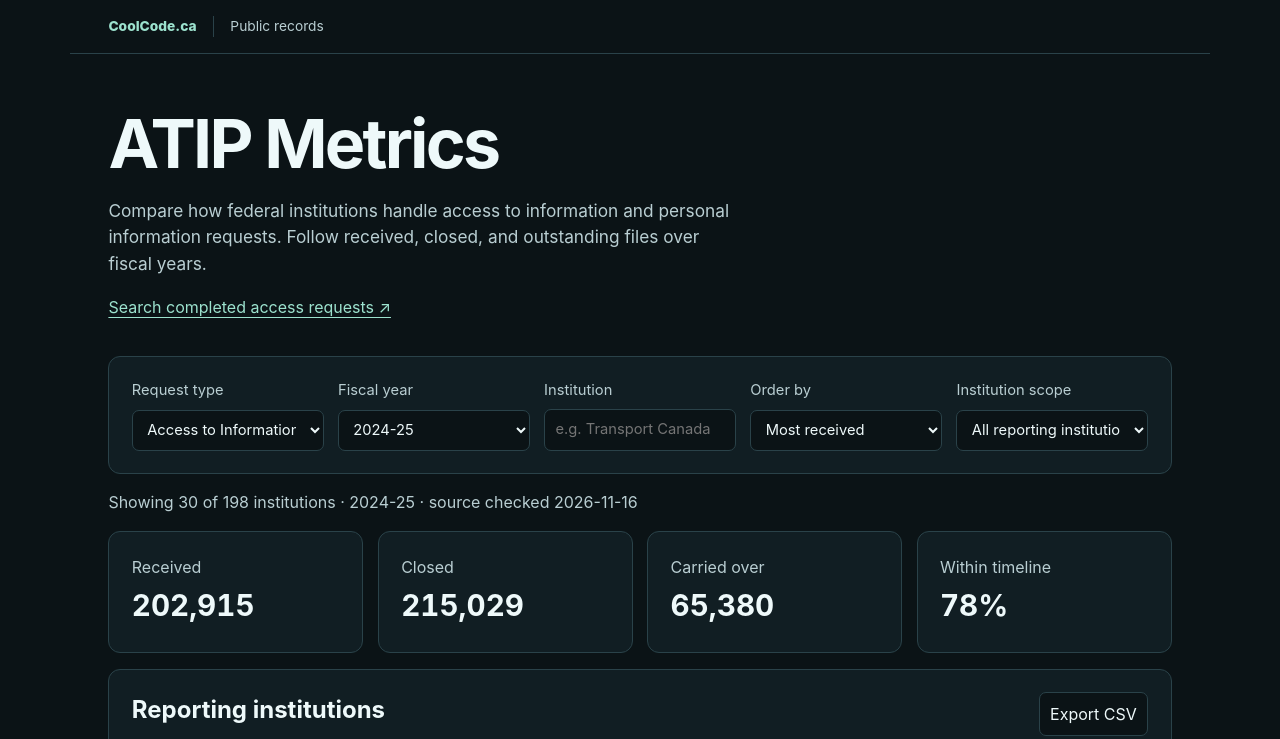
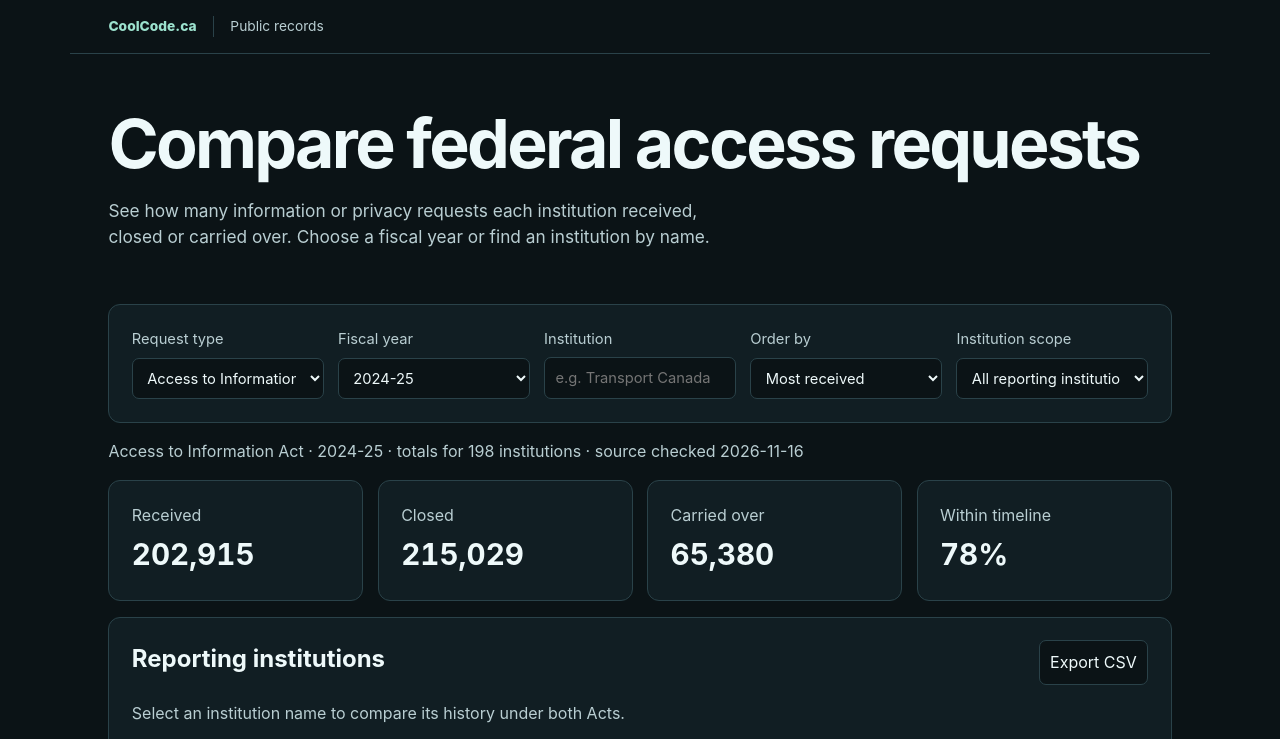
Before and after one commit to jsdyer/atipmetrics, a plain HTML site: page index.html in a window 1280 px wide. Shown: the top 739 px of the page. Drawn offline with Linux system fonts and the light colour scheme.

Commit message:
Explain workload totals and institution history at first use

```diff
--- a/app.mjs
+++ b/app.mjs
@@ -114,12 +114,13 @@ function render() {
     return row([button, ...values(record)]);
   }));
   get('more').hidden = rows.length <= state.limit;
+  get('more').textContent = `Show more institutions (${count(Math.min(rows.length, state.limit))} of ${count(rows.length)} shown)`;
   get('export').disabled = !rows.length;
   get('source').href = snapshot.source;
   get('results').hidden = false;
   get('status').textContent = rows.length
-    ? `Showing ${count(Math.min(rows.length, state.limit))} of ${count(rows.length)} institutions · ${year.value} · source checked ${state.data.built}`
-    : 'No reporting institutions match this search.';
+    ? `${names[law.value]} Act · ${year.value} · totals for ${count(rows.length)} ${rows.length === 1 ? "institution" : "institutions"} · source checked ${state.data.built}`
+    : 'No institutions match. Try a shorter name or change the fiscal year.';
   syncHash();
   if (state.selected) showResearch(state.selected, year.value);
 }
--- a/index.html
+++ b/index.html
@@ -17,9 +17,8 @@
 </header>
 <main>
   <section class="intro">
-    <h1>ATIP Metrics</h1>
-    <p>Compare how federal institutions handle access to information and personal information requests. Follow received, closed, and outstanding files over fiscal years.</p>
-    <a href="../atip/">Search completed access requests ↗</a>
+    <h1>Compare federal access requests</h1>
+    <p>See how many information or privacy requests each institution received, closed or carried over. Choose a fiscal year or find an institution by name.</p>
   </section>
   <form class="panel controls">
     <label>Request type
@@ -43,6 +42,7 @@
   <section id="overview" class="cards" aria-label="Overview"></section>
   <section class="panel" id="results" hidden>
     <div class="section-head"><h2>Reporting institutions</h2><button type="button" id="export">Export CSV</button></div>
+    <p>Select an institution name to compare its history under both Acts.</p>
     <div class="table-scroll" tabindex="0" aria-label="Institution statistics table"><table>
       <thead><tr><th scope="col">Institution</th><th scope="col">Received</th><th scope="col">Closed</th><th scope="col">Within timeline</th><th scope="col">Carried over</th><th scope="col">Overdue</th></tr></thead>
       <tbody id="rows"></tbody>
@@ -51,7 +51,7 @@
   </section>
   <section id="profile" class="panel" hidden tabindex="-1">
     <h2 id="institution"></h2>
-    <p>Select an institution in the results to compare both laws across published years.</p>
+    <p>Annual figures under the Access to Information Act and the Privacy Act.</p>
     <div class="table-scroll" tabindex="0" aria-label="Institution history table"><table>
       <thead><tr><th scope="col">Fiscal year</th><th scope="col">Law</th><th scope="col">Received</th><th scope="col">Closed</th><th scope="col">Within timeline</th><th scope="col">Carried over</th><th scope="col">Overdue</th></tr></thead>
       <tbody id="history"></tbody>
@@ -106,6 +106,7 @@
     <p>Carried over counts open requests at fiscal year-end. Overdue counts the carried-over requests beyond the legislated timeline. The within-timeline rate uses closed requests as the denominator and includes extensions allowed by law. It is unavailable when no requests were closed.</p>
     <p>Counts describe whole institutions and fiscal years. ATI and Privacy Act figures describe separate workloads. Missing reports and renamed institutions can interrupt a series. Choose “Exclude IRCC” to compare results with Treasury Board reports that analyze Immigration, Refugees and Citizenship Canada separately.</p>
     <p>The research workspace uses separate disclosure registers. Reporting months and dates received control its date filters. The underlying disclosures cover published ATI summaries and briefing titles.</p>
+    <p>Workbooks contain annual figures. This tool checks for updates on the third of each month. <a href="../atip/">Search completed access requests ↗</a></p>
     <ul><li><a href="https://open.canada.ca/data/en/dataset/236294e1-bc74-486f-ab97-422227bc8832">Treasury Board of Canada Secretariat data catalogue</a></li>
       <li><a href="https://www.canada.ca/en/treasury-board-secretariat/services/access-information-privacy/statistics-atip.html">Official statistical reports</a></li>
       <li><a href="https://open.canada.ca/en/open-government-licence-canada">Open Government Licence – Canada</a></li>
```
